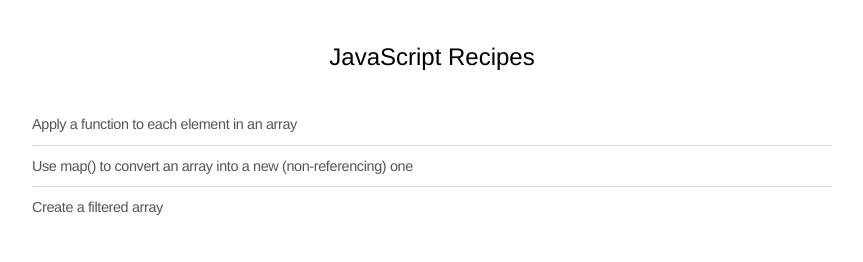
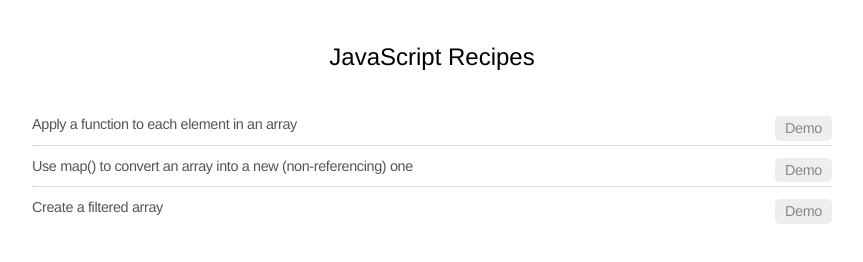
Before and after one commit to rubyjelly/js-recipes, a plain HTML site: page index.html in a window 1280 px wide. Shown: the whole page, without its empty margins (208-1071 px from the left). Drawn offline with nearby package versions, Linux system fonts and the light colour scheme.

Commit message:
Allow for demo buttons next to tab labels

```diff
--- a/css/styles.css
+++ b/css/styles.css
@@ -16,11 +16,15 @@ h1 {
 	font-weight: 300;
 	margin-bottom: 50px;
 	text-align: center;
+	-webkit-font-smoothing: antialiased;
 }
 
 h2 {
+	font-size: 1.2em;
 	font-weight: 400;
 	letter-spacing: -0.025em;
+	position: relative;
+	-webkit-font-smoothing: antialiased;
 }
 
 #wrapper {
@@ -35,7 +39,7 @@ h2 {
 	-webkit-border-radius: 4px;
 	border-radius: 4px;
 	box-sizing: border-box;
-	margin: 0;
+	margin: 20px 0 50px;
 	width: 100%;
 }
 
@@ -48,15 +52,27 @@ h2 {
 }
 
 .tab-label {
-	font-size: 1.2em;
-}
-
-.tab-label a {
 	color: #555;
+	display: block;
+	margin-right: 70px;
 	text-decoration: none;
 }
 
-.tab-label a:hover {
+.tab-label:hover {
 	color: #222;
 	text-decoration: none;
 }
+
+.btn {
+	background-color: #eee;
+	-moz-border-radius: 5px;
+	border-radius: 5px;
+	color: #888;
+	display: block;
+	padding: 4px 10px;
+	position: absolute;
+	right: 0;
+	text-decoration: none;
+	top: 0;
+	-webkit-font-smoothing: antialiased;
+}
--- a/index.html
+++ b/index.html
@@ -17,7 +17,10 @@
 
 		<h1>JavaScript Recipes</h1>
 
-		<h2 class="tab-label"><a href="#">Apply a function to each element in an array</a></h2>
+		<h2>
+			<a href="#" class="tab-label">Apply a function to each element in an array</a>
+			<a href="#" class="btn">Demo</a>
+		</h2>
 <pre class="tab-panel prettyprint linenums">
 	var charSets = new Array("ab","bb","cd","ab","cc","ab","dd","ab");
 
@@ -31,7 +34,10 @@
 
 		<hr />
 
-		<h2 class="tab-label"><a href="#">Use map() to convert an array into a new (non-referencing) one</a></h2>
+		<h2>
+			<a href="#" class="tab-label">Use map() to convert an array into a new (non-referencing) one</a>
+			<a href="#" class="btn">Demo</a>
+		</h2>
 <pre class="tab-panel prettyprint linenums">
 	function convertValues(element,index,array) {
 		var suffix = "a";
@@ -52,7 +58,10 @@
 
 		<hr />
 
-		<h2 class="tab-label"><a href="#">Create a filtered array</a></h2>
+		<h2>
+			<a href="#" class="tab-label">Create a filtered array</a>
+			<a href="#" class="btn">Demo</a>
+		</h2>
 <pre class="tab-panel prettyprint linenums">
 	function removeChars(element,index,array) {
 
--- a/js/scripts.js
+++ b/js/scripts.js
@@ -5,16 +5,20 @@ $(document).ready(function() {
 		var labels = document.getElementsByClassName("tab-label");
 		for (var i=0; i<labels.length; i++) {
 			var label = labels[i],
-				labelLink = labels[i].childNodes[0];
-			label.setAttribute("aria-expanded", "false");
-			labelLink.onclick = function toggleAccordion(evt) {
+				labelParent = label.parentNode;
+			labelParent.setAttribute("aria-expanded", "false");
+			label.onclick = function toggleAccordion(evt) {
 				var parent = this.parentNode,
 					panel = parent.nextSibling.nextSibling;
 				evt.stopPropagation();
 				if (panel.style.display == "block") {
 					panel.style.display = "none";
+					panel.setAttribute("aria-hidden", "true");
+					parent.setAttribute("aria-expanded", "false");
 				} else {
-					panel.style.display = "block"
+					panel.style.display = "block";
+					panel.setAttribute("aria-hidden", "false");
+					parent.setAttribute("aria-expanded", "true");
 				}
 				return false;
 			}
```
